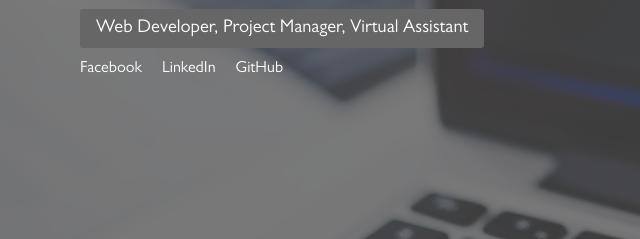
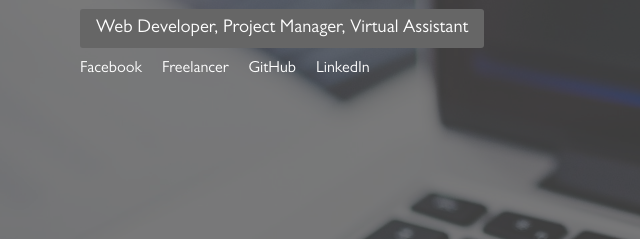
Before and after one commit to sharmineite/personal-website, a plain HTML site: page index.html in a window 1280 px wide. Shown: the part 402-641 px from the top of the page, 0-640 px from the left. Drawn offline with Linux system fonts and the light colour scheme.

Commit message:
Updated Social Link

```diff
--- a/index.html
+++ b/index.html
@@ -42,8 +42,9 @@
             <h2 class="heading-sm">Web Developer, Project Manager, Virtual Assistant</h2>
             <div class="social">
                 <a class="social__link" href="https://www.facebook.com/sharminakter.eite" target="_blank">Facebook</a>
+                <a class="social__link" href="https://www.freelancer.com/u/sharmineite" target="_blank">Freelancer</a>
+                <a class="social__link" href="https://github.com/sharmineite" target="_blank">GitHub</a>
                 <a class="social__link" href="https://www.linkedin.com/in/sharmin-akter-659022148/" target="_blank">LinkedIn</a>
-                <a class="social__link" href="https://github.com/sharmineite" target="_blank">GitHub</a>
             </div>
         </div>
     </main>
```
